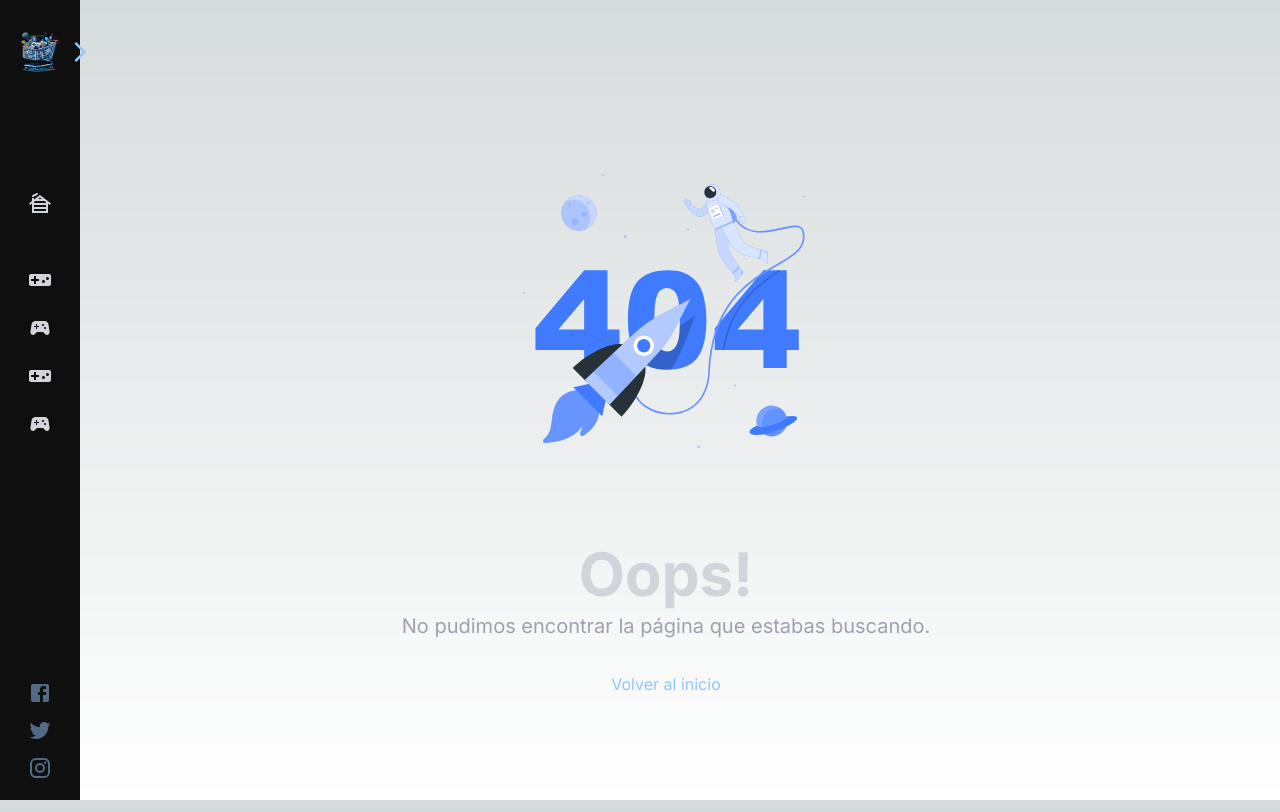
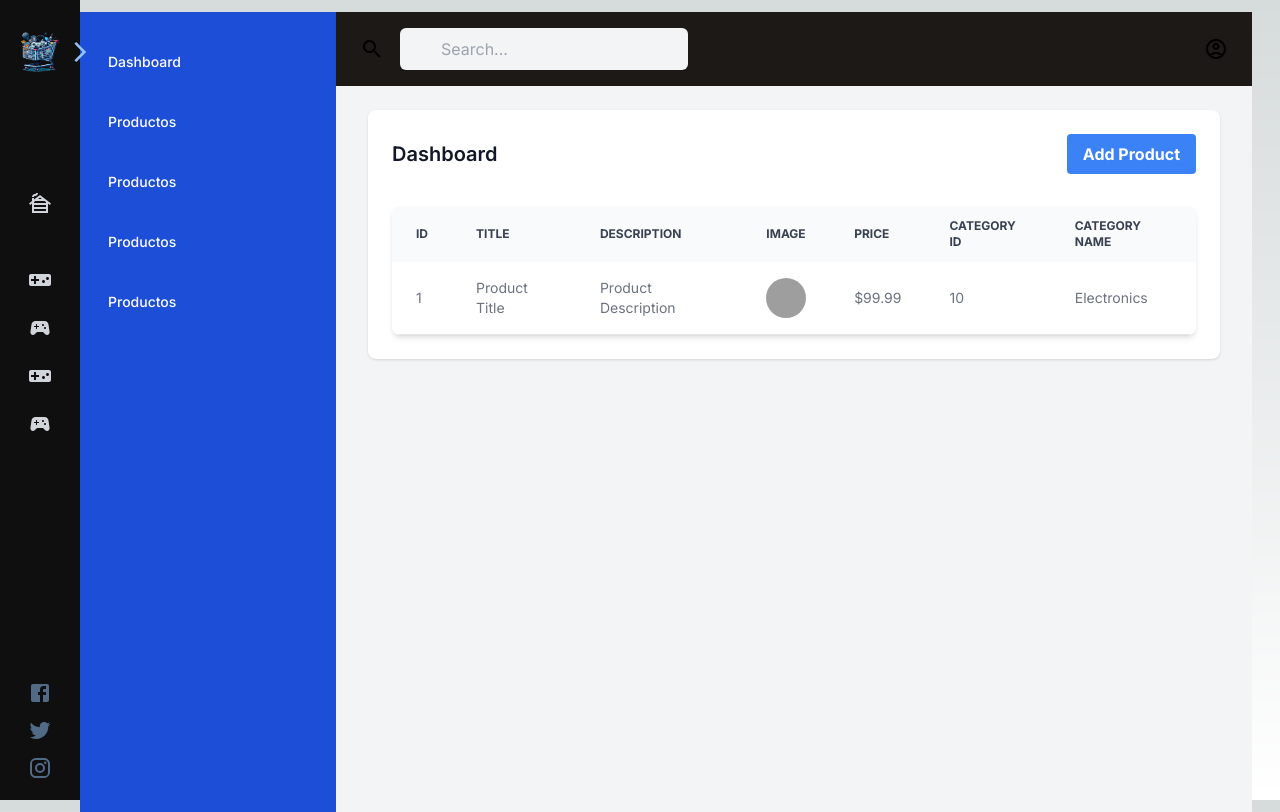
Before and after one commit to leandrodrey/nextjs-course-coderhouse, a Next.js app: page /admin in a window 1280 px wide. Before the commit this address had no page. Built offline with nearby package versions, Linux system fonts and the light colour scheme; grey boxes are pictures that could not be loaded.

Commit message:
Admin first approach

```diff
--- /dev/null
+++ b/app/admin/components/Header.tsx
@@ -0,0 +1,29 @@
+"use client";
+import {FC} from "react";
+import SearchOutlinedIcon from '@mui/icons-material/SearchOutlined';
+import AccountCircleOutlinedIcon from '@mui/icons-material/AccountCircleOutlined';
+interface HeaderProps {
+    // Define additional props if needed
+}
+
+const Header: FC<HeaderProps> = () => {
+    return (
+        <header className="bg-stone-900 shadow-sm">
+            <div className="flex justify-between items-center py-4 px-6">
+                <div className="flex items-center">
+                    <SearchOutlinedIcon />
+                    <input
+                        type="search"
+                        className="block w-full pl-10 pr-3 py-2 ml-4 text-gray-700 bg-gray-100 border border-transparent rounded-md focus:border-blue-500 focus:bg-white focus:ring-0"
+                        placeholder="Search..."
+                    />
+                </div>
+                <div className="flex items-center">
+                    <AccountCircleOutlinedIcon />
+                </div>
+            </div>
+        </header>
+    );
+};
+
+export default Header;
--- /dev/null
+++ b/app/admin/components/MainContent.tsx
@@ -0,0 +1,73 @@
+"use client";
+import {FC} from "react";
+
+interface MainContentProps {
+    // Define additional props if needed
+}
+
+const MainContent: FC<MainContentProps> = () => {
+    return (
+        <main className="flex-1 bg-gray-100">
+            <div className="py-6">
+                <div className="max-w-7xl mx-auto px-4 sm:px-6 md:px-8">
+                    <div className="bg-white shadow rounded-lg p-6">
+                        {/* Content goes here */}
+                        <div className="flex justify-between items-center mb-8">
+                            <h1 className="text-xl font-semibold text-gray-900">Dashboard</h1>
+                            <button className="bg-blue-500 hover:bg-blue-700 text-white font-bold py-2 px-4 rounded">
+                                Add Product
+                            </button>
+                        </div>
+                        <div className="overflow-x-auto relative shadow-md sm:rounded-lg">
+                            <table className="w-full text-sm text-left text-gray-500 dark:text-gray-400">
+                                <thead className="text-xs text-gray-700 uppercase bg-gray-50 dark:bg-gray-700 dark:text-gray-400">
+                                <tr>
+                                    <th scope="col" className="py-3 px-6">
+                                        ID
+                                    </th>
+                                    <th scope="col" className="py-3 px-6">
+                                        Title
+                                    </th>
+                                    <th scope="col" className="py-3 px-6">
+                                        Description
+                                    </th>
+                                    <th scope="col" className="py-3 px-6">
+                                        Image
+                                    </th>
+                                    <th scope="col" className="py-3 px-6">
+                                        Price
+                                    </th>
+                                    <th scope="col" className="py-3 px-6">
+                                        Category ID
+                                    </th>
+                                    <th scope="col" className="py-3 px-6">
+                                        Category Name
+                                    </th>
+                                </tr>
+                                </thead>
+                                <tbody>
+                                {/* Aquí irían las filas de datos generadas dinámicamente */}
+                                <tr className="bg-white border-b dark:bg-gray-800 dark:border-gray-700">
+                                    <td className="py-4 px-6">1</td>
+                                    <td className="py-4 px-6">Product Title</td>
+                                    <td className="py-4 px-6">Product Description</td>
+                                    <td className="py-4 px-6">
+                                        <img src="image_url.jpg" alt="Product" className="w-10 h-10 rounded-full" />
+                                    </td>
+                                    <td className="py-4 px-6">$99.99</td>
+                                    <td className="py-4 px-6">10</td>
+                                    <td className="py-4 px-6">Electronics</td>
+                                </tr>
+                                {/* Repite las filas según los datos que tengas */}
+                                </tbody>
+                            </table>
+                        </div>
+
+                    </div>
+                </div>
+            </div>
+        </main>
+    );
+};
+
+export default MainContent;
--- /dev/null
+++ b/app/admin/components/Sidebar.tsx
@@ -0,0 +1,44 @@
+"use client";
+import {FC} from 'react';
+import Link from 'next/link';
+import CabinIcon from '@mui/icons-material/Cabin';
+import VideogameAssetIcon from "@mui/icons-material/VideogameAsset";
+
+interface SidebarProps {
+    // Define additional props if needed
+}
+
+const Sidebar: FC<SidebarProps> = () => {
+
+    const Menus = [
+        {title: "Dashboard", url: '/', icon: <CabinIcon/>},
+        {title: "Productos", url: '/category/1', icon: <VideogameAssetIcon/>, gap: true},
+        {title: "Productos", url: '/', icon: <VideogameAssetIcon/>},
+        {title: "Productos", url: '/', icon: <VideogameAssetIcon/>},
+        {title: "Productos", url: '/', icon: <VideogameAssetIcon/>},
+    ];
+
+    return (
+        <aside className="w-64 h-screen bg-blue-700 text-white" aria-label="Sidebar">
+
+            <div className="overflow-y-auto py-4 px-3">
+                <ul className="space-y-2">
+                    {Menus.map((Menu, index) => (
+                        <li key={index}
+                            className={`
+                                flex rounded-md p-2 cursor-pointer hover:bg-blue-800 text-gray-300 text-sm items-center gap-x-4
+                                ${Menu.gap ? "mt-9" : "mt-2"}
+                            `}
+                        >
+                            <Link href="/admin/dashboard" className="flex items-center p-2 w-full text-sm font-medium text-white rounded-lg hover:bg-blue-800">
+                                {Menu.title}
+                            </Link>
+                        </li>
+                    ))}
+                </ul>
+            </div>
+        </aside>
+    );
+};
+
+export default Sidebar;
--- /dev/null
+++ b/app/admin/layout.tsx
@@ -0,0 +1,11 @@
+import {ReactNode} from "react";
+
+export default function DashboardLayout({ children,}: {
+    children: ReactNode
+}) {
+    return (
+        <>
+            {children}
+        </>
+    )
+}
--- /dev/null
+++ b/app/admin/page.tsx
@@ -0,0 +1,18 @@
+import React from 'react';
+import Sidebar from '@/app/admin/components/Sidebar';
+import Header from '@/app/admin/components/Header';
+import MainContent from '@/app/admin/components/MainContent';
+
+const AdminPage: React.FC = () => {
+    return (
+        <div className="flex h-screen overflow-hidden bg-gray-100">
+            <Sidebar />
+            <div className="flex-1 flex flex-col">
+                <Header />
+                <MainContent />
+            </div>
+        </div>
+    );
+};
+
+export default AdminPage;
```
